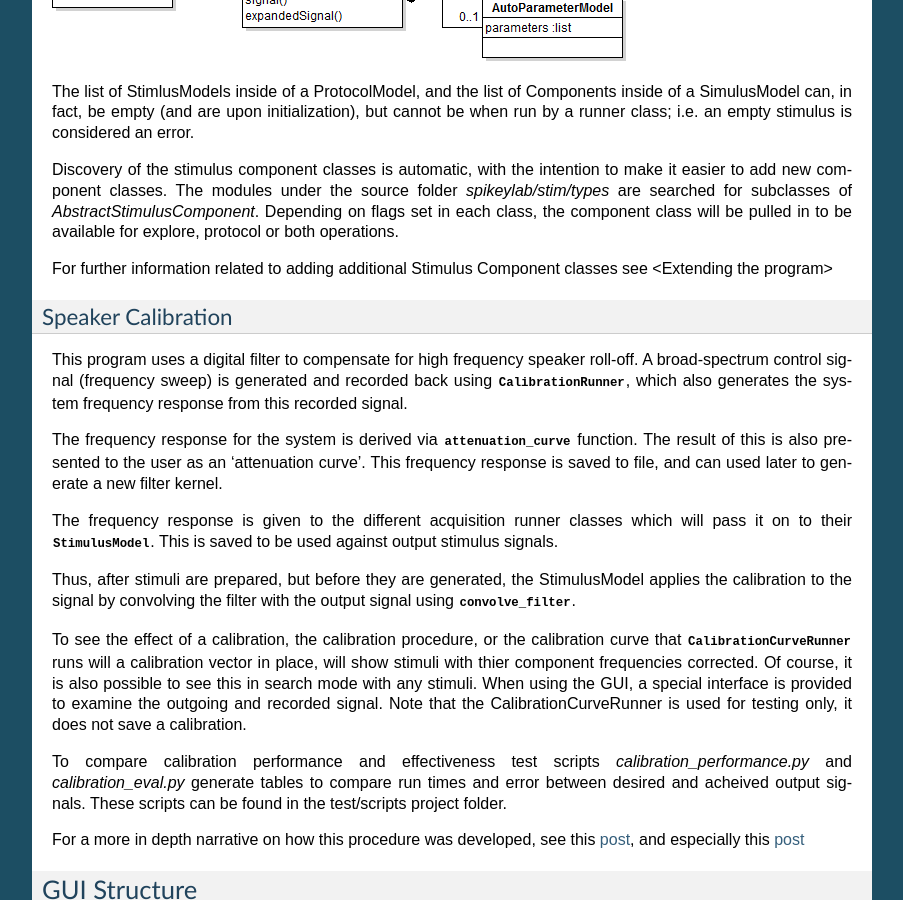
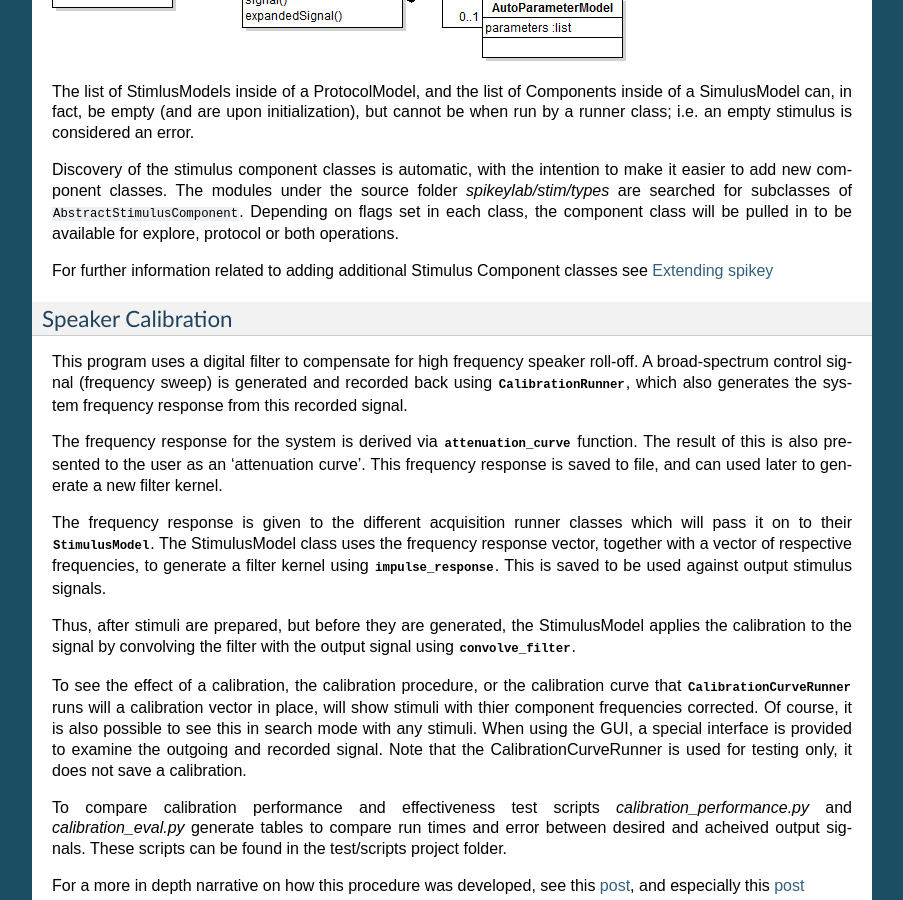
Before and after one commit to portfors-lab/sparkle, a Sphinx documentation site: the page built from doc/ref/api.rst, in a window 1280 px wide and 900 px high, scrolled down 1974 px. Shown: the whole window, without its empty margins (198-1101 px from the left). Built offline with Sphinx 7.4.7, drawn with Linux system fonts in a browser that asks for light colours.

Commit message:
cleaned up old namechange refs

```diff
--- a/doc/ref/api.rst
+++ b/doc/ref/api.rst
@@ -44,7 +44,7 @@
 Stimulus Classes
 ++++++++++++++++
 
-The main container for an individual stimulus is the :class:`StimulusModel<spikeylab.stim.stimulusmodel>`. The stimulus is composed of a 2D array (nested lists) of components which are any subclass of :class:`AbstractStimulusComponent<spikeylab.stim.abstract_stimulus>`. These classes are required to implement a `signal` function (not to be confused with signals/slots of Qt), which is used by StimulusModel to sum its components to get the total signal for the desired stimulus. This allows for creation of any stimulus imaginable through the ability to overlap components, and to define custom component classes.
+The main container for an individual stimulus is the :class:`StimulusModel<spikeylab.stim.stimulus_model>`. The stimulus is composed of a 2D array (nested lists) of components which are any subclass of :class:`AbstractStimulusComponent<spikeylab.stim.abstract_component>`. These classes are required to implement a `signal` function (not to be confused with signals/slots of Qt), which is used by StimulusModel to sum its components to get the total signal for the desired stimulus. This allows for creation of any stimulus imaginable through the ability to overlap components, and to define custom component classes.
 
 On its own, a StimulusModel represents a single stimlulus signal (the sum of it's components). To create auto-tests (automatic component manipulation, e.g. a tuning curve), The StimlulusModel uses the information held in its :class:`AutoParameterModel<spikeylab.stim.auto_parameter_model>` attribute to modify itself in a loop, and collect all the resultant signals, yielding a list of signals to generate.
 
@@ -56,9 +56,9 @@
 
 The list of StimlusModels inside of a ProtocolModel, and the list of Components inside of a SimulusModel can, in fact, be empty (and are upon initialization), but cannot be when run by a runner class; i.e. an empty stimulus is considered an error.
 
-Discovery of the stimulus component classes is automatic, with the intention to make it easier to add new component classes. The modules under the source folder `spikeylab/stim/types` are searched for subclasses of `AbstractStimulusComponent`. Depending on flags set in each class, the component class will be pulled in to be available for explore, protocol or both operations.
+Discovery of the stimulus component classes is automatic, with the intention to make it easier to add new component classes. The modules under the source folder `spikeylab/stim/types` are searched for subclasses of :code:`AbstractStimulusComponent`. Depending on flags set in each class, the component class will be pulled in to be available for explore, protocol or both operations.
 
-For further information related to adding additional Stimulus Component classes see <Extending the program>
+For further information related to adding additional Stimulus Component classes see :doc:`Extending spikey<extending>`
 
 Speaker Calibration
 ++++++++++++++++++++
@@ -67,7 +67,7 @@
 
 The frequency response for the system is derived via :func:`attenuation_curve<spikeylab.tools.audiotools.attenuation_curve>` function. The result of this is also presented to the user as an 'attenuation curve'. This frequency response is saved to file, and can used later to generate a new filter kernel.
 
-The frequency response is given to the different acquisition runner classes which will pass it on to their :meth:`StimulusModel<spikeylab.stim.stimulus_model.StimulusModel.setCalibration>`(s). The StimulusModel class uses the frequency response vector, together with a vector of respective frequencies, to generate a filter kernel using :func:`impulse_response<spikeylab.tools.audiotools.impulse_response>`. This is saved to be used against output stimulus signals.
+The frequency response is given to the different acquisition runner classes which will pass it on to their :meth:`StimulusModel<spikeylab.stim.stimulus_model.StimulusModel.setCalibration>`. The StimulusModel class uses the frequency response vector, together with a vector of respective frequencies, to generate a filter kernel using :func:`impulse_response<spikeylab.tools.audiotools.impulse_response>`. This is saved to be used against output stimulus signals.
 
 Thus, after stimuli are prepared, but before they are generated, the StimulusModel applies the calibration to the signal by convolving the filter with the output signal using :func:`convolve_filter<spikeylab.tools.audiotools.convolve_filter>`.
 
```
